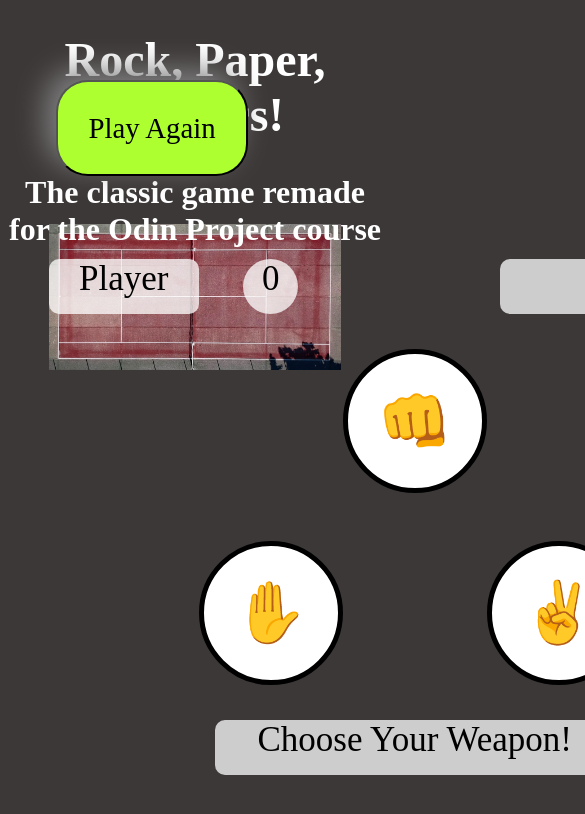
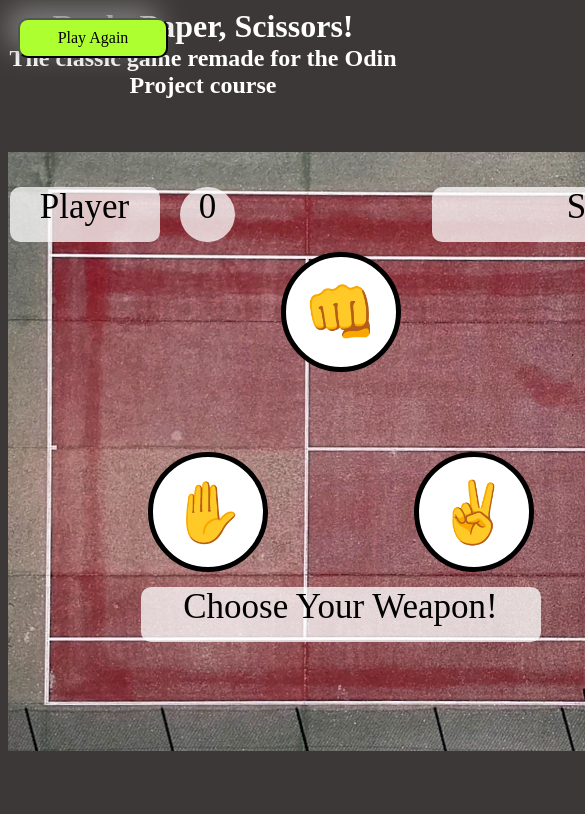
Before and after one commit to Geoff-Walker/odin-rock-paper-scissors, a plain HTML site: page index.html in a window 390 px wide. Shown: the top 814 px of the page, 585 px wide, since content can reach past the window. Drawn offline with Linux system fonts and the light colour scheme; a web font is replaced by a local one.

Commit message:
some responsive styling

```diff
--- a/style.css
+++ b/style.css
@@ -12,29 +12,60 @@ body {
 .heading {
 	color: white;
 	height: 12rem;
+	width: 100vw;
 	text-align: center;
 	position: relative;
+}
+
+@media screen and (max-width: 1200px) {
+	.heading {
+		height: 9rem;
+	}
 }
 
 .page-heading {
 	font-size: 3rem;
 }
 
+@media screen and (max-width: 1200px) {
+	.page-heading {
+		font-size: 2rem;
+		margin: 0 auto;
+	}
+}
+
 .page-description {
 	font-size: 2rem;
 }
 
+@media screen and (max-width: 1200px) {
+	.page-description {
+		font-size: 1.5rem;
+		margin: 0 auto;
+	}
+}
+
 .btn-reset {
-	width: 12rem;
-	height: 6rem;
-	border-radius: 2rem;
+	width: 200px;
+	height: 60px;
+	border-radius: 10px;
 	position: absolute;
-	left: 3rem;
-	top: 3rem;
+	left: 20px;
+	top: 20px;
 	font-family: Rampart One;
 	background-color: greenyellow;
 	font-size: 1.8rem;
 	box-shadow: -10px -10px 30px grey;
+}
+
+@media screen and (max-width: 1200px) {
+	.btn-reset {
+		font-size: 1rem;
+		height: 40px;
+		width: 150px;
+		top: 10px;
+		left: 10px;
+	}
 }
 
 .btn-reset:hover {
@@ -49,19 +80,19 @@ body {
 	background-image: url(./court.jpg);
 	background-size: contain;
 	background-repeat: no-repeat;
-	height: 75vh;
-	width: 75vw;
+	height: 600px;
+	width: 1200px;
 	margin: 0 auto;
 	display: grid;
-	grid-template-columns: repeat(9, 1fr);
-	grid-template-rows: repeat(6, 1fr);
+	grid-template-columns: repeat(9, 133px);
+	grid-template-rows: repeat(6, 100px);
 
 	justify-items: center;
 }
 
 .background-selection {
-	width: 9rem;
-	height: 9rem;
+	width: 120px;
+	height: 120px;
 	background-color: white;
 	border-radius: 50%;
 	display: flex;
@@ -114,6 +145,7 @@ body {
 	border-radius: 10px;
 	height: 55px;
 	width: 150px;
+	transform: translateX(10px);
 }
 
 .score-text-computer {
@@ -234,7 +266,7 @@ body {
 	height: 55px;
 	width: 200px;
 	display: block;
-	transform: translateY(-60px);
+	/*transform: translateY(-60px);*/
 }
 
 .hidden {
@@ -246,7 +278,7 @@ body {
 	height: 6rem;
 	border-radius: 2rem;
 	font-family: Rampart One;
-	background-color: rgba(172, 255, 47, 0.685);
+	background-color: rgba(172, 255, 47, 0.973);
 	font-size: 1.8rem;
 	box-shadow: -10px -10px 30px grey;
 	grid-row: 5/6;
```
